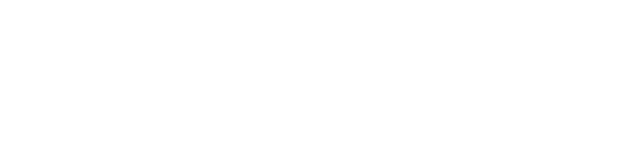
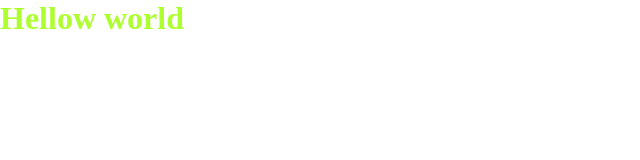
Before and after one commit to alsk-9168/portfolio, a plain HTML site: page index.html in a window 1280 px wide. Shown: the whole page, without its empty margins (0-640 px from the left). Drawn offline with Linux system fonts and the light colour scheme.

Commit message:
udated html and css

```diff
--- a/index.html
+++ b/index.html
@@ -4,8 +4,9 @@
     <meta charset="UTF-8">
     <meta name="viewport" content="width=device-width, initial-scale=1.0">
     <title>Document</title>
+    <link rel="stylesheet" href="style.css">
 </head>
 <body>
-
+    <h1>Hellow world</h1>
 </body>
 </html>
--- a/style.css
+++ b/style.css
@@ -7,3 +7,7 @@ html,body{
     height:100%;
     width: 100%;
 }
+
+h1{
+    color: greenyellow;
+}
```
